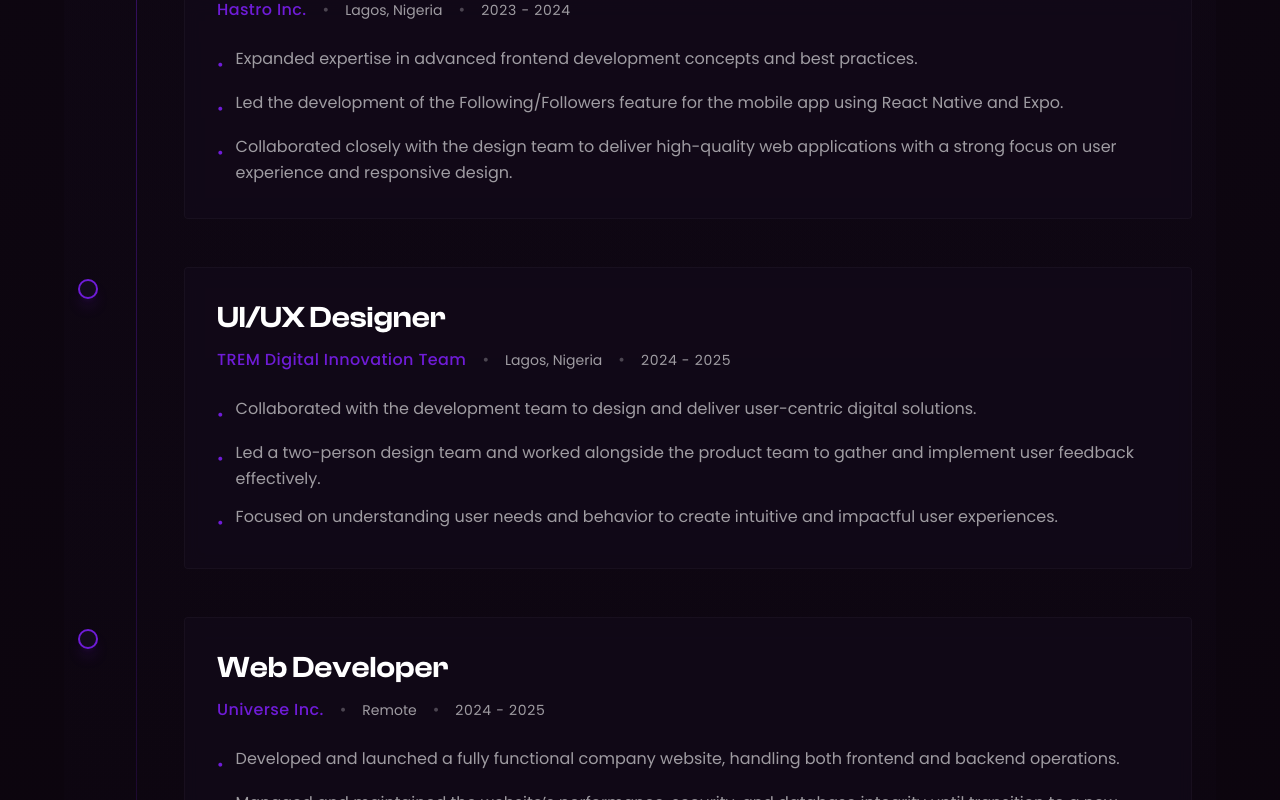
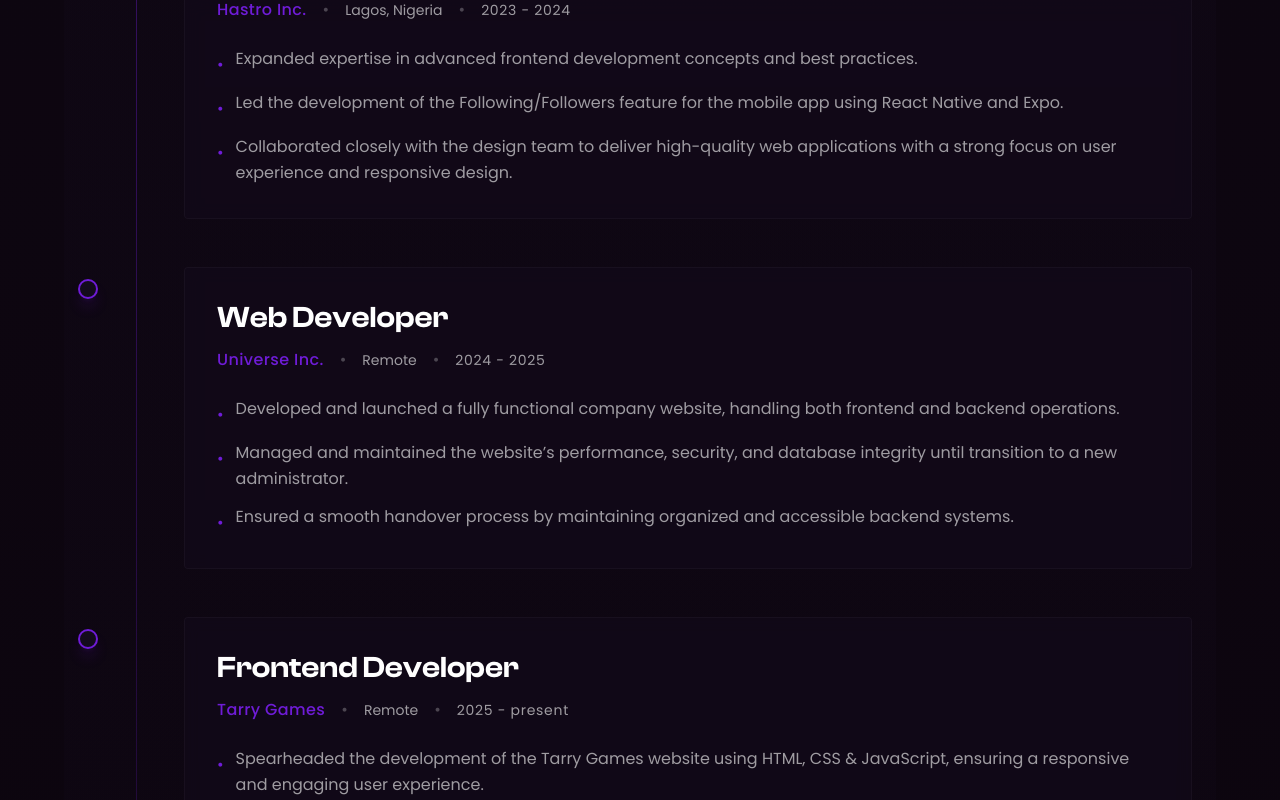
Before and after one commit to NathanOyewole/oyewole-nathan, a Next.js app: page / in a window 1280 px wide. Shown: the part 3617-4417 px from the top of the page. Built offline with nearby package versions, Linux system fonts and the light colour scheme.

Commit message:
feat: update experience entries and add new roles for enhanced portfolio representation

```diff
--- a/src/components/experience.tsx
+++ b/src/components/experience.tsx
@@ -41,17 +41,6 @@
 
               },
               {
-                title: "UI/UX Designer",
-                company: "TREM Digital Innovation Team",
-                location: "Lagos, Nigeria",
-                period: "2024 - 2025",
-                description: [
-                  "Collaborated with the development team to design and deliver user-centric digital solutions.",
-                  "Led a two-person design team and worked alongside the product team to gather and implement user feedback effectively.",
-                  "Focused on understanding user needs and behavior to create intuitive and impactful user experiences."
-                ]
-              },
-              {
                 title: "Web Developer",
                 company: "Universe Inc.",
                 location: "Remote",
@@ -71,6 +60,27 @@
                   "Spearheaded the development of the Tarry Games website using HTML, CSS & JavaScript, ensuring a responsive and engaging user experience.",
                   "Collaborated with the Backend Developer to integrate APIs and enhance site functionality.",
                   "Optimized website performance and implemented SEO best practices to improve visibility and user engagement."
+                ]
+              },
+              {
+                title: "Founder & Full-Stack Engineer",
+                company: "Clipboard",
+                location: "Remote",
+                period: "2025 - present",
+                description: [
+                  "Founded Clipboard, a platform that is the streamlined workspace for video creators, combining a simple editor, content planner, and asset library into one seamless flow.",
+                  "Leading the development of the entire tech stack, including frontend and backend components.",
+                  "Implementing user authentication, database management, and API integrations."
+                ]
+              },
+              {
+                title: "Systems & Tooling Developer",
+                type: "Personal Projects",
+                location: "Remote",
+                description: [
+                  "Developed a command-line disk usage analyzer in Rust, demonstrating systems programming skills.",
+                  "Building a Python-based voice assistant, exploring libraries for speech recognition and automation.",
+                  "Wrote system monitoring tools and automation scripts in Lua for my Neovim environment."
                 ]
               }
             ].map((experience, index) => (
--- a/src/components/services.tsx
+++ b/src/components/services.tsx
@@ -27,7 +27,7 @@
         description: "Crafting intuitive and visually appealing user interfaces with a focus on user-centered design principles and modern design trends.",
         icon: Palette,
         category: "Design"
-    },
+    }
 ];
 
 
```
